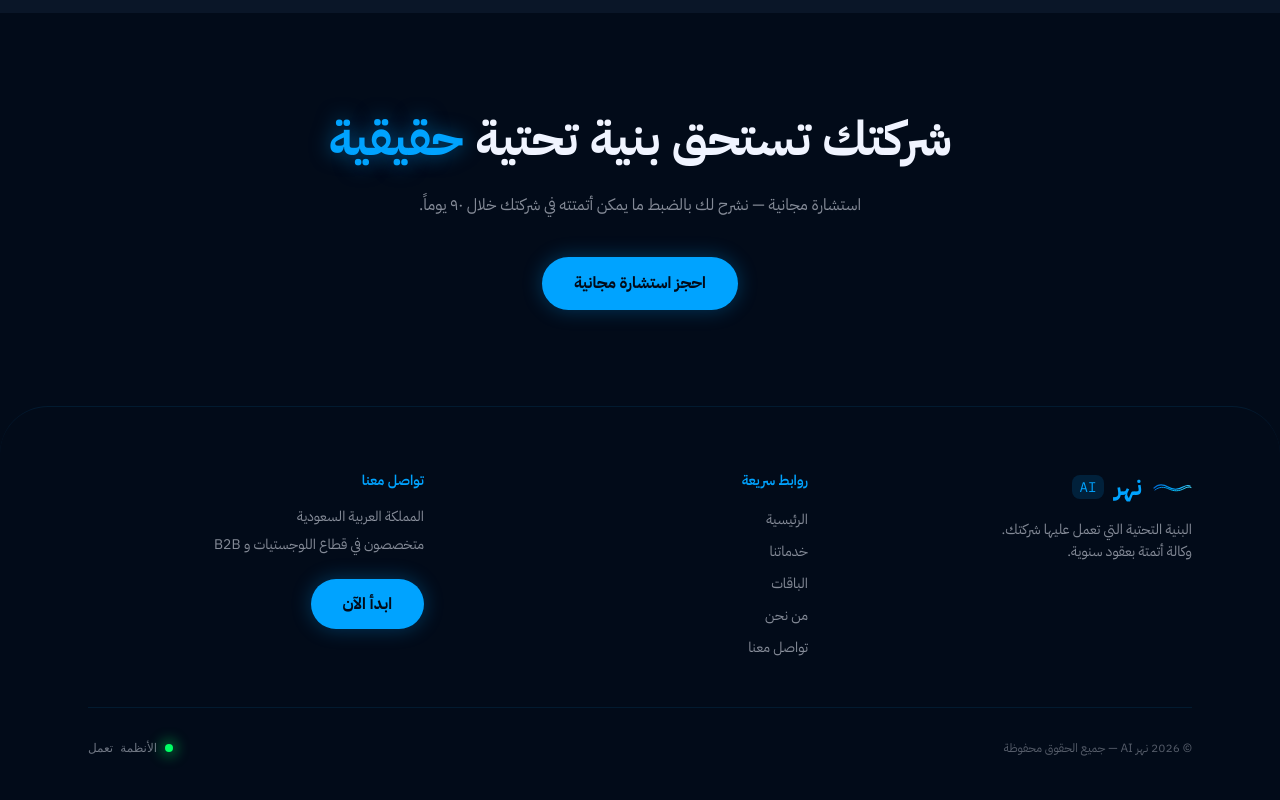
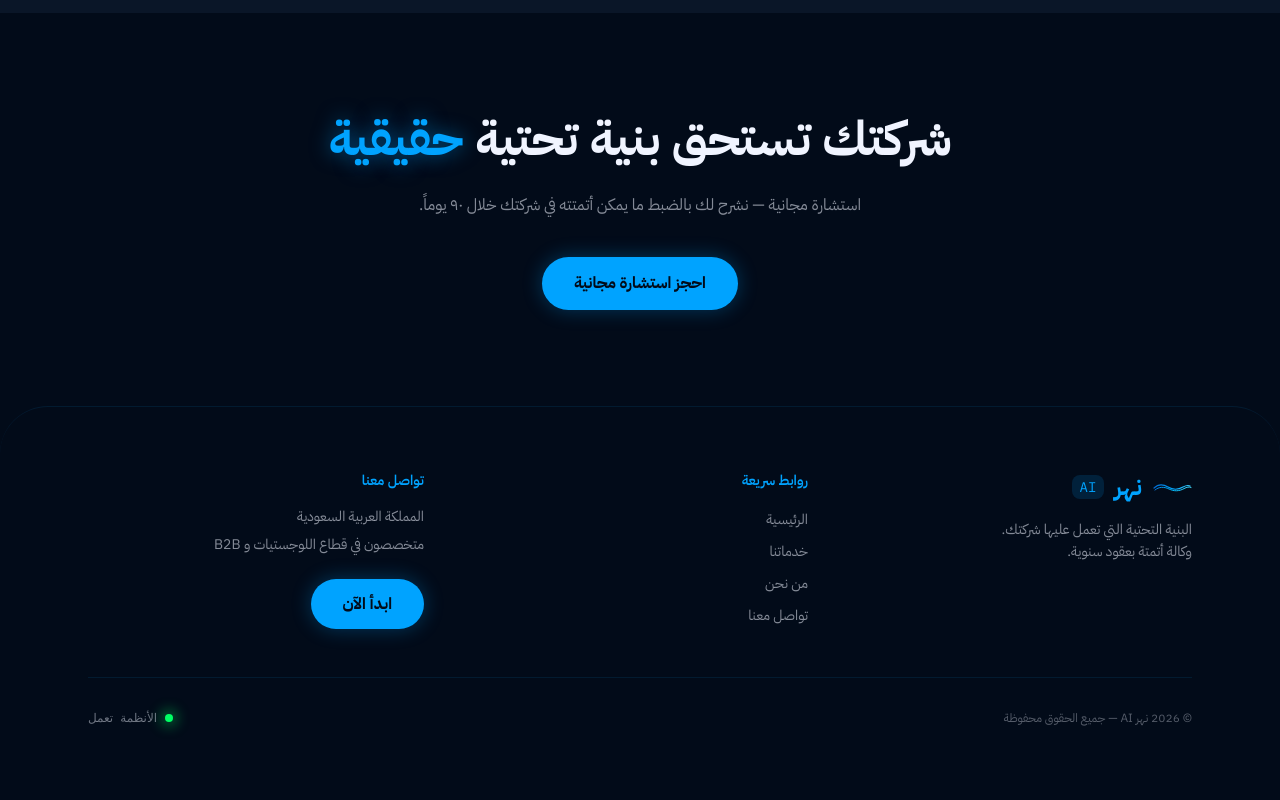
Before and after one commit to osama0561/nahrai, a Next.js app: page / in a window 1280 px wide. Shown: the part 4683-5483 px from the top of the page. Built offline with nearby package versions, Linux system fonts and the light colour scheme.

Commit message:
Remove pricing link from footer
Co-Authored-By: Claude Opus 4.6 (1M context) <noreply@anthropic.com>

```diff
--- a/components/Footer.tsx
+++ b/components/Footer.tsx
@@ -34,7 +34,6 @@ export default function Footer() {
               {[
                 { href: "/", label: "الرئيسية" },
                 { href: "/services", label: "خدماتنا" },
-                { href: "/pricing", label: "الباقات" },
                 { href: "/about", label: "من نحن" },
                 { href: "/contact", label: "تواصل معنا" },
               ].map((l) => (
```
